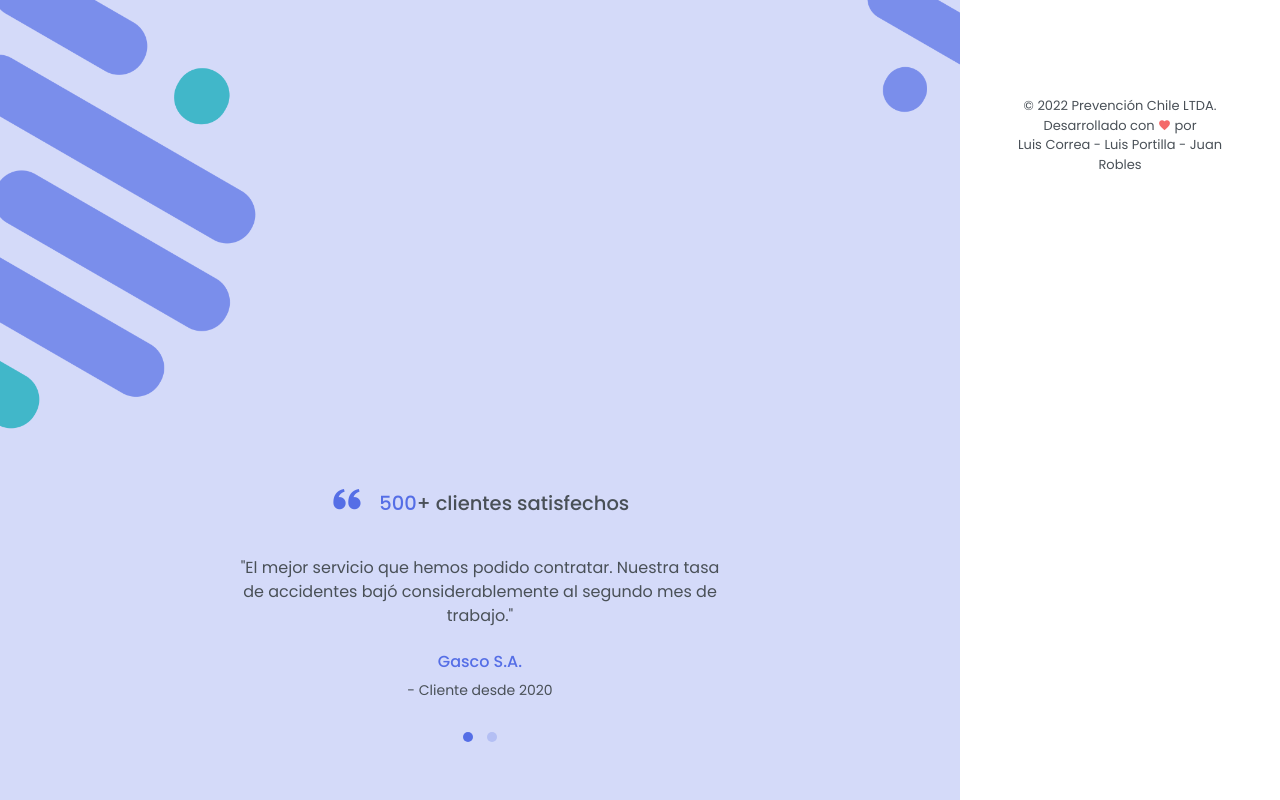
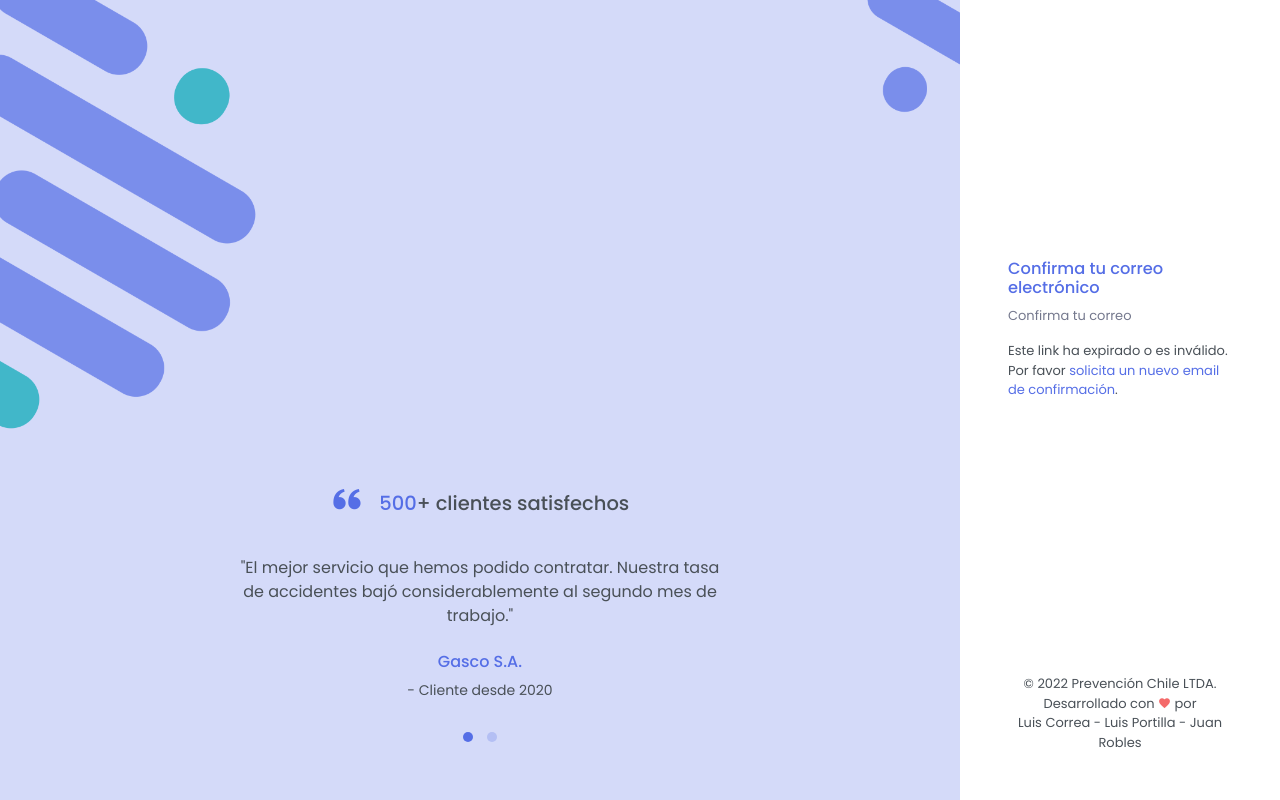
Before and after one commit to Portafolio-001D-Caso-4/no-mas-accidentes, a Django app: a page that uses no_mas_accidentes/templates/account/email_confirm.html in a window 1280 px wide. Run offline with Django 3.2, Linux system fonts and the light colour scheme; parts of the project's set-up code (start-up, migrations or seed data) failed here and were passed over; some libraries are stand-ins or nearby versions.

Commit message:
chore(templates): modificar email de confirmacion

```diff
--- a/no_mas_accidentes/templates/account/email_confirm.html
+++ b/no_mas_accidentes/templates/account/email_confirm.html
@@ -1,31 +1,29 @@
 {% extends "account/base.html" %}
+{% load crispy_forms_tags %}
 
-{% load i18n %}
-{% load account %}
+{% block title %}Login{% endblock title %}
+{% block innercontent %}
 
-{% block head_title %}{% translate "Confirm E-mail Address" %}{% endblock %}
+<div class="my-auto">
+    <div>
+        <h5 class="text-primary">Confirma tu correo electrónico</h5>
+        <p class="text-muted">Confirma tu correo</p>
+    </div>
+    {% if confirmation %}
 
+        <p>
+          Confirma que <a href="mailto:{{ confirmation.email_address.email }}">{{ confirmation.email_address.email }}</a>
+          es el correo electrónico a utilizar por el usuario <b>{{ confirmation.email_address.user }}</b>.
+        </p>
 
-{% block inner %}
-<h1>{% translate "Confirm E-mail Address" %}</h1>
+        <form method="post" action="{% url 'account_confirm_email' confirmation.key %}">
+        {% csrf_token %}
+            <button class="btn btn-primary" type="submit">Confirmar</button>
+        </form>
+    {% else %}
+        {% url 'account_email' as email_url %}
+        <p>Este link ha expirado o es inválido. Por favor <a href="{{ email_url }}">solicita un nuevo email de confirmación</a>.</p>
+    {% endif %}
+</div>
 
-{% if confirmation %}
-
-{% user_display confirmation.email_address.user as user_display %}
-
-<p>{% blocktranslate with confirmation.email_address.email as email %}Please confirm that <a href="mailto:{{ email }}">{{ email }}</a> is an e-mail address for user {{ user_display }}.{% endblocktranslate %}</p>
-
-<form method="post" action="{% url 'account_confirm_email' confirmation.key %}">
-{% csrf_token %}
-    <button class="btn btn-primary" type="submit">{% translate 'Confirm' %}</button>
-</form>
-
-{% else %}
-
-{% url 'account_email' as email_url %}
-
-<p>{% blocktranslate %}This e-mail confirmation link expired or is invalid. Please <a href="{{ email_url }}">issue a new e-mail confirmation request</a>.{% endblocktranslate %}</p>
-
-{% endif %}
-
-{% endblock %}
+{% endblock innercontent %}
```
